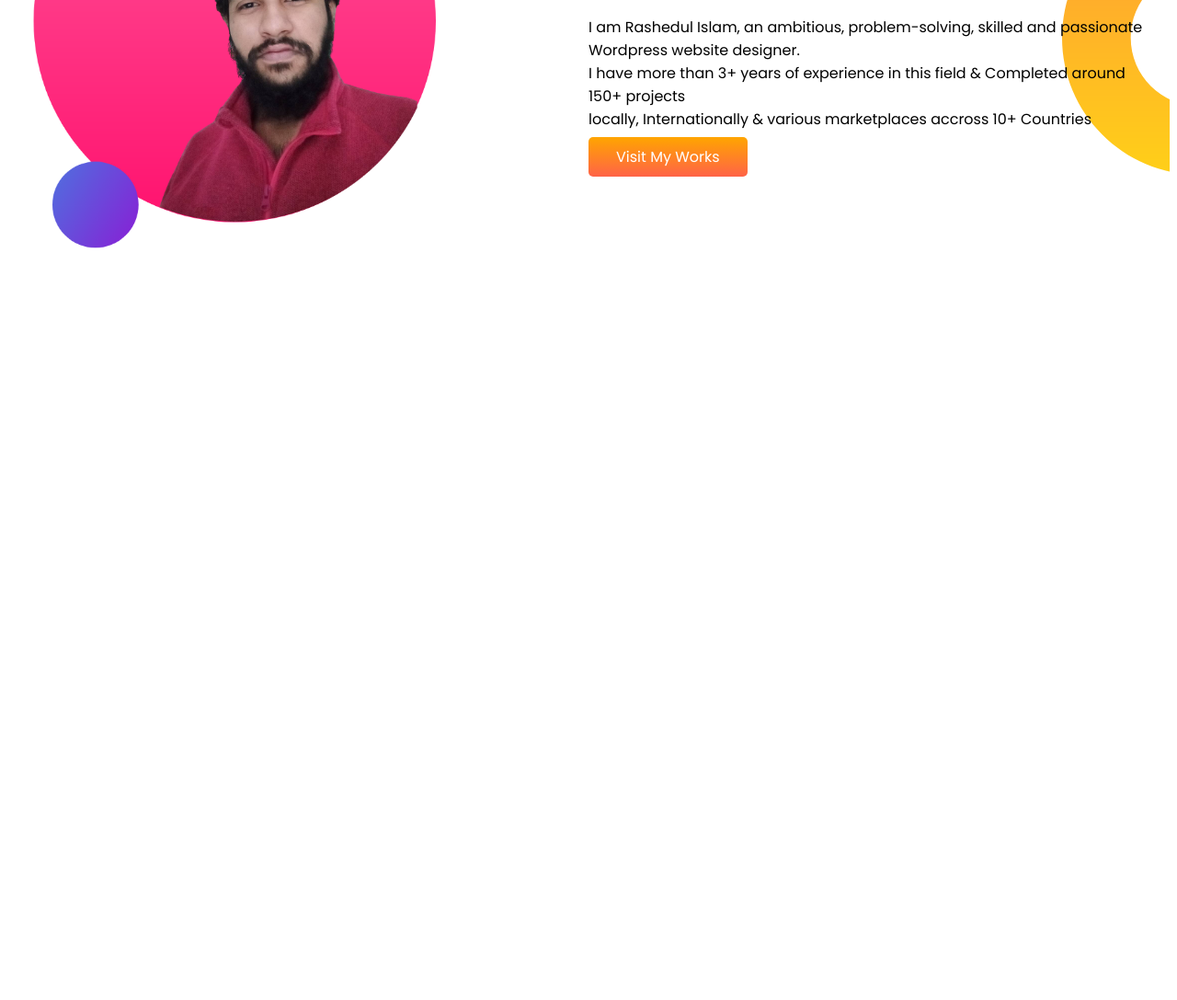
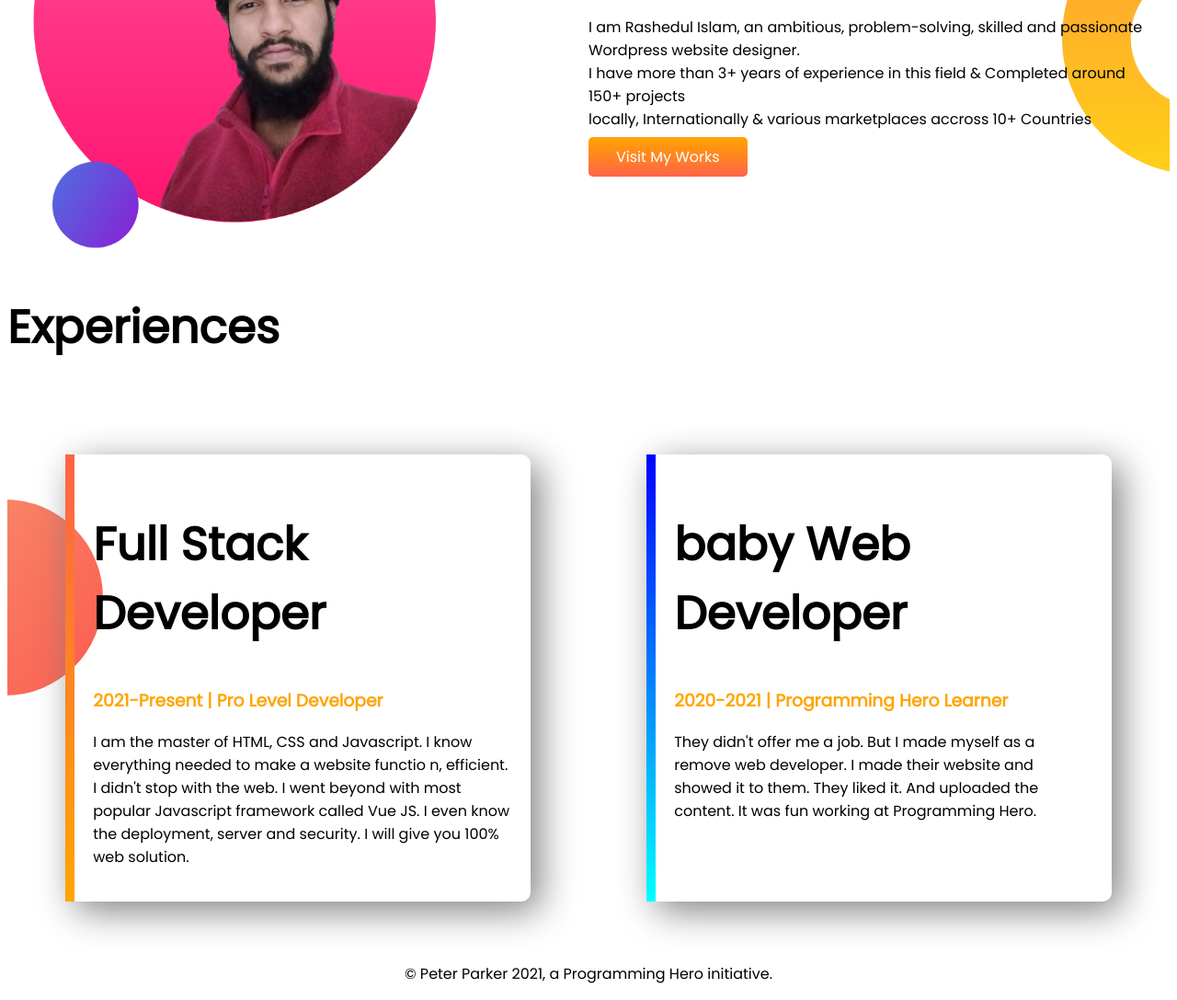
Before and after one commit to rashedulsifat24/portfolio, a plain HTML site: page index.html in a window 1280 px wide. Shown: the part 793-1880 px from the top of the page at 92% size. Before the commit the page ends 1078 px from the top, so only its background shows below. Drawn offline with Linux system fonts and the light colour scheme.

Commit message:
Portfolio website done

```diff
--- a/index.html
+++ b/index.html
@@ -13,7 +13,7 @@
 </head>
 
 <body>
-    <section class="first">
+    <section class="first flexible">
         <div class="half">
 
             <h1>Welcome to</h1>
@@ -29,7 +29,7 @@
             <img src="/images/image1.png" alt="">
         </div>
     </section>
-    <section class="second">
+    <section class="second flexible">
         <div class="half">
             <img src="/images/image2.png" alt="">
         </div>
@@ -43,6 +43,34 @@
             <a class="hire" target="_blank" href="https://www.fiverr.com/rashedul_sifat">Visit My Works</a>
         </div>
     </section>
+    <section class="third">
+
+        <h1>Experiences</h1>
+        <div class="flexible">
+            <div id="one" class="experience">
+                <h1>Full Stack Developer</h1>
+                <h3 class="new">2021-Present | Pro Level Developer</h3>
+                <p>I am the master of HTML, CSS and Javascript. I know everything needed to make a website
+                    functio n,
+                    efficient. I didn't stop with the web. I went beyond with most popular Javascript framework called
+                    Vue
+                    JS. I even know the deployment, server and security. I will give you 100% web solution.</p>
+            </div>
+            <div id="two" class="experience">
+                <h1>baby Web Developer</h1>
+                <h3 class="new">2020-2021 | Programming Hero Learner</h3>
+                <p>They didn't offer me a job. But I made myself as a remove web developer. I made their
+                    website and
+                    showed
+                    it to them. They liked it. And uploaded the content. It was fun working at Programming Hero.</p>
+            </div>
+        </div>
+    </section>
+    <footer>
+        <p>
+            © Peter Parker 2021, a Programming Hero initiative.
+        </p>
+    </footer>
 </body>
 
 </html>
--- a/style.css
+++ b/style.css
@@ -10,7 +10,7 @@ h1{
 .orange{
     color: orange;
 }
-section{
+.flexible{
 
     display: flex;
     margin-top:100px;
@@ -18,6 +18,7 @@ section{
 .half{
     width: 50%;
     padding-right: 2%;
+
 }
 .half img{
     width: 80%;
@@ -43,3 +44,38 @@ section{
     background-repeat: no-repeat;
     background-position: right;
 }
+.experience{
+
+    box-shadow: 10px 10px 40px grey;
+    width: 40%;
+    padding: 20px;
+    margin-left: 5%;
+    margin-right: 5%;
+    border-radius: 10px;
+
+}
+.new{
+    color: orange;
+}
+
+.third{
+
+    background-image: url(/images/exp-bg.png);
+    background-repeat: no-repeat;
+    background-position: left;
+}
+#one{
+    border-left: 10px solid;
+    border-image: linear-gradient(tomato, orange);
+    border-image-slice: 1;
+}
+#two{
+    border-left: 10px solid;
+    border-image: linear-gradient(blue, cyan);
+    border-image-slice: 1;
+}
+footer p{
+
+    text-align: center;
+    padding-top: 50px;
+}
```
Also changed, not shown: images/jhankar.png (deleted), images/jhankar2.png (deleted), images/my-bg.png (deleted), images/my-bg2.png (deleted).
